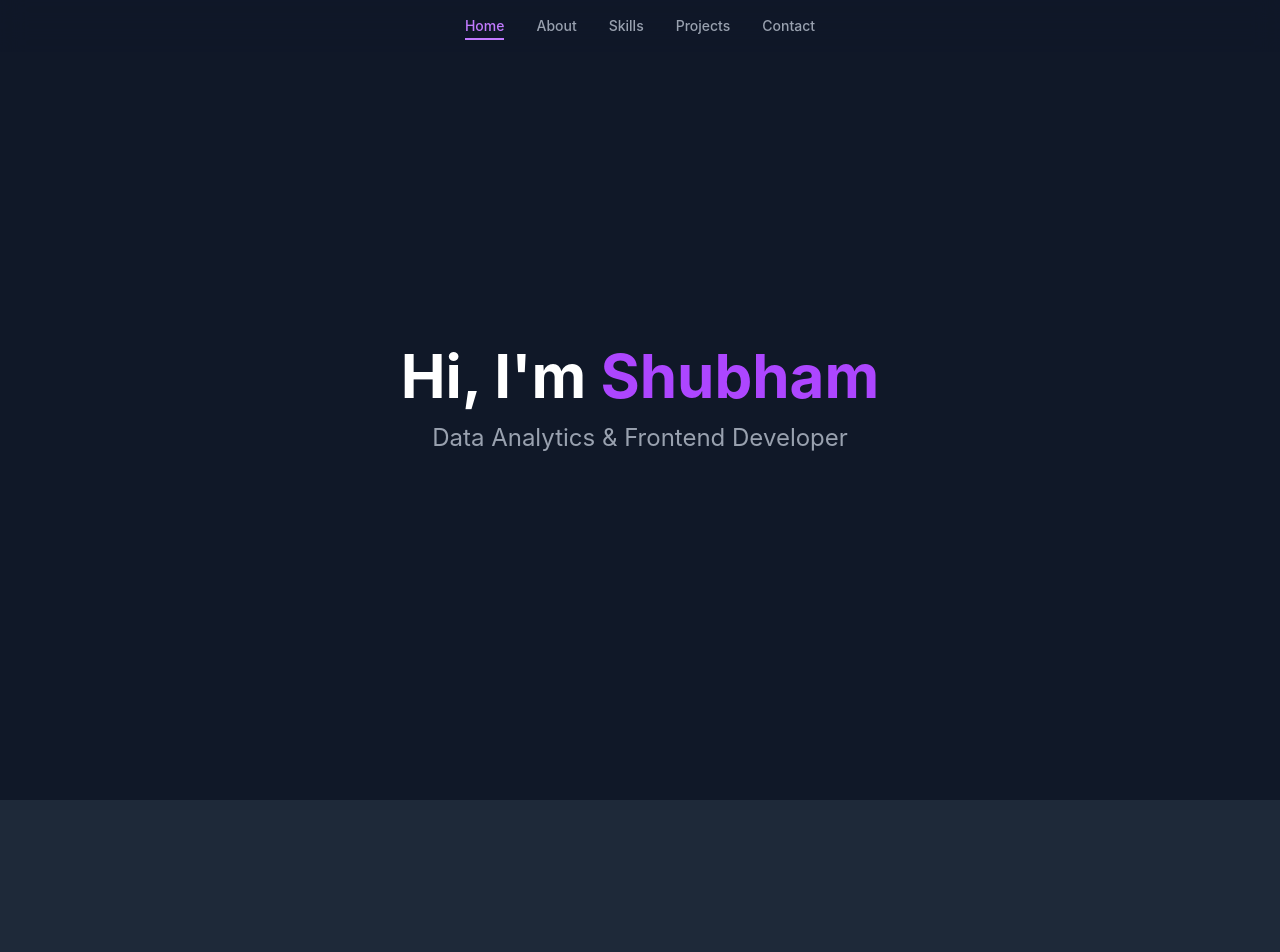
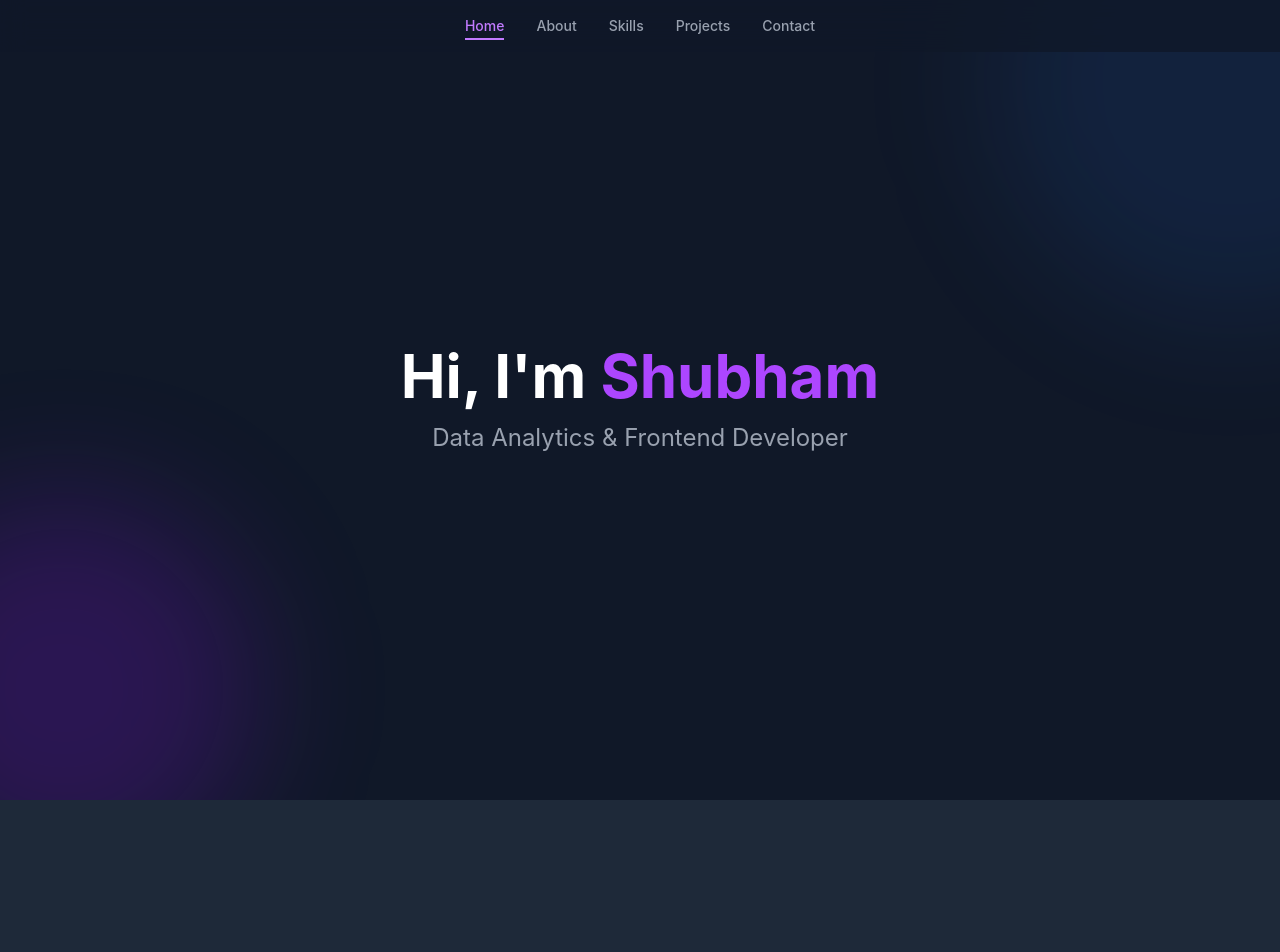
Before and after one commit to 2005-shubham/portfolio, a React app: page / in a window 1280 px wide. Shown: the top 952 px of the page. Built offline with nearby package versions, Linux system fonts and the light colour scheme; the HTML template or start-up script is replaced by a standard one.

Commit message:
Add scroll-based parallax background animation

```diff
--- a/src/App.jsx
+++ b/src/App.jsx
@@ -1,3 +1,4 @@
+import Background from "./components/Background"
 import Loader from "./components/Loader"
 import Navbar from "./components/Navbar"
 import Hero from "./components/Hero"
@@ -9,6 +10,7 @@ import Contact from "./components/Contact"
 function App() {
   return (
     <>
+      <Background />
       <Loader />
       <Navbar />
       <Hero />
--- /dev/null
+++ b/src/components/Background.jsx
@@ -0,0 +1,28 @@
+import { useScroll, useTransform, motion } from "framer-motion"
+
+function Background() {
+  const { scrollYProgress } = useScroll()
+
+  const y1 = useTransform(scrollYProgress, [0, 1], ["0%", "150%"])
+  const y2 = useTransform(scrollYProgress, [0, 1], ["0%", "-100%"])
+  const rotate = useTransform(scrollYProgress, [0, 1], [0, 180])
+
+  return (
+    <div className="fixed inset-0 z-0 overflow-hidden pointer-events-none">
+      <motion.div
+        style={{ y: y1, rotate }}
+        className="absolute top-[-10%] left-[-10%] w-96 h-96 bg-purple-600/20 rounded-full blur-3xl"
+      />
+      <motion.div
+        style={{ y: y2 }}
+        className="absolute top-[40%] right-[-15%] w-[30rem] h-[30rem] bg-blue-500/10 rounded-full blur-3xl"
+      />
+      <motion.div
+        style={{ y: y1 }}
+        className="absolute bottom-[-10%] left-[20%] w-80 h-80 bg-pink-500/10 rounded-full blur-3xl"
+      />
+    </div>
+  )
+}
+
+export default Background
```
